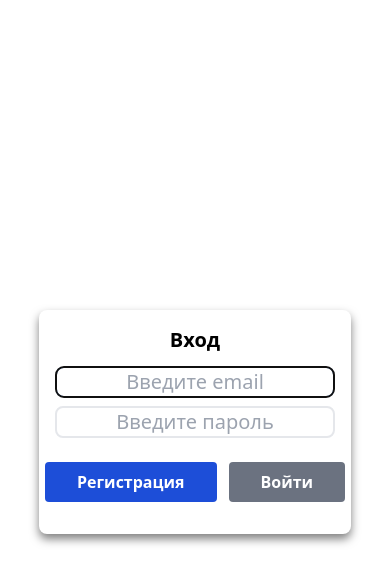
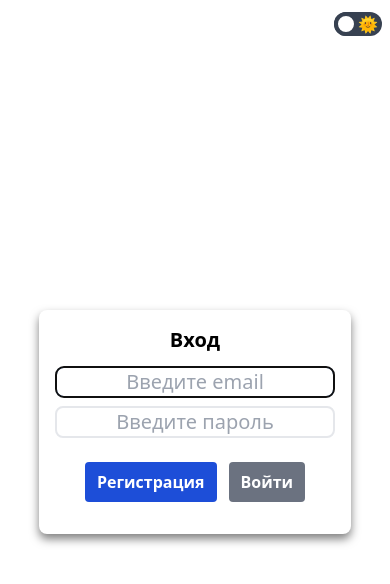
Before and after one commit to juravlevdima/PERN-chat, a React app in the folder client/: page /sign-in in a window 390 px wide. Shown: the top 584 px of the page. Built offline with nearby package versions, Linux system fonts and the light colour scheme; no server answers.

Commit message:
controls

```diff
--- a/client/src/App.tsx
+++ b/client/src/App.tsx
@@ -5,7 +5,7 @@ import { authenticate, checkToken } from './store/user/user.actions'
 import Spinner from './components/common/Spinner'
 import { ThemeContext } from './components/Providers/ThemeProvider'
 import { IThemeContext } from './types/theme.types'
-import InstallPWAButton from './components/common/InstallPWAButton'
+import Controls from './components/common/Controls'
 
 
 const App: FC = () => {
@@ -24,7 +24,7 @@ const App: FC = () => {
 
   return (
     <div className={theme}>
-      <InstallPWAButton/>
+      <Controls/>
       {isLoading
         ? <Spinner/>
         : <AppRoutes/>
--- a/client/src/components/Header/Header.tsx
+++ b/client/src/components/Header/Header.tsx
@@ -2,8 +2,6 @@ import { FC } from 'react'
 import { useAppDispatch, useAppSelector } from '../../hooks/reduxHooks'
 import signOutIcon from '../../images/icons/sign-out.svg'
 import { signOut } from '../../store/user/user.actions'
-import ThemeButton from '../common/ThemeButton'
-import InstallPWAButton from '../common/InstallPWAButton'
 
 const Header: FC = () => {
   const dispatch = useAppDispatch()
@@ -22,10 +20,7 @@ const Header: FC = () => {
         <div className="font-semibold overflow-hidden">{name}</div>
       </div>
       <div className="text-2xl text-center font-semibold italic w-1/3">Chat</div>
-      <div className="flex justify-end items-center w-1/3">
-        {/* <InstallPWAButton/> */}
-        <ThemeButton/>
-      </div>
+      <div className="flex justify-end items-center w-1/3" />
     </header>
   )
 }
--- /dev/null
+++ b/client/src/components/common/Controls.tsx
@@ -0,0 +1,14 @@
+import { FC } from 'react'
+import InstallPWAButton from './InstallPWAButton'
+import ThemeButton from './ThemeButton'
+
+const Controls: FC = () => {
+  return (
+    <div className="absolute top-3 right-2 z-100 flex">
+      <InstallPWAButton/>
+      <ThemeButton/>
+    </div>
+  )
+}
+
+export default Controls
--- a/client/src/pages/Auth/auth.module.scss
+++ b/client/src/pages/Auth/auth.module.scss
@@ -1,5 +1,5 @@
 .button {
-  @apply transition duration-300 ease-in-out text-white font-semibold py-2 px-8 rounded;
+  @apply transition duration-300 ease-in-out text-white font-semibold py-2 px-3 sm:px-8 rounded;
 }
 
 .input {
--- a/client/tailwind.config.js
+++ b/client/tailwind.config.js
@@ -19,6 +19,9 @@ module.exports = {
       transitionProperty: {
         'bg-color': 'background-color',
       },
+      zIndex: {
+        '100': '100',
+      }
     },
   },
   plugins: [],
```
